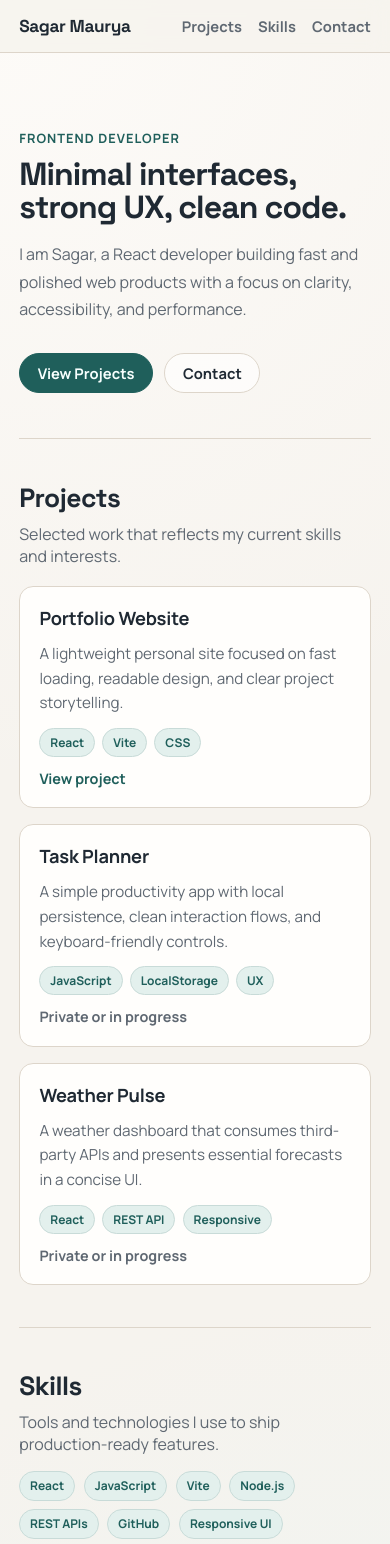
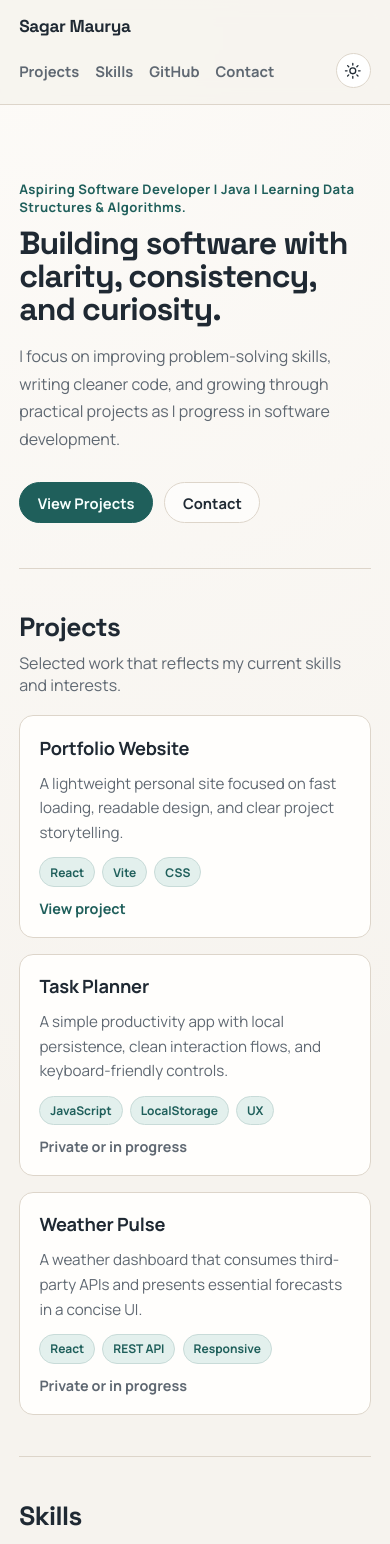
Before and after one commit to SagarXCode/portfolio, a React (Vite) app: page / in a window 390 px wide. Shown: the top 1544 px of the page. Built offline with nearby package versions, Linux system fonts and the light colour scheme.

Commit message:
feat: implement theme toggle and enhance GitHub stats section

```diff
--- a/src/App.css
+++ b/src/App.css
@@ -5,12 +5,34 @@
     --bg-accent: #edf5f2;
     --surface: #fffefc;
     --surface-alt: #fbf8f3;
+    --surface-strong: #ffffff;
     --text: #1f2933;
     --muted: #5f6872;
     --line: #ddd5ca;
     --accent: #1f5f5b;
     --accent-soft: #e3f0ed;
+    --bg-spot-1: #fdfbf8;
+    --bg-spot-2: #edf5f2;
+    --topbar-bg: rgba(246, 243, 238, 0.84);
+    --shadow-color: rgba(0, 0, 0, 0.55);
     --max-width: 1080px;
+}
+
+:root[data-theme='dark'] {
+    --bg: #10161d;
+    --bg-accent: #18232d;
+    --surface: #17212c;
+    --surface-alt: #1b2632;
+    --surface-strong: #202d3a;
+    --text: #e4ebf2;
+    --muted: #9fb0c2;
+    --line: #2d3c4c;
+    --accent: #7ec0bb;
+    --accent-soft: #21363c;
+    --bg-spot-1: #19222d;
+    --bg-spot-2: #152029;
+    --topbar-bg: rgba(16, 22, 29, 0.82);
+    --shadow-color: rgba(0, 0, 0, 0.78);
 }
 
 * {
@@ -26,10 +48,11 @@ body {
     font-family: 'Manrope', 'Segoe UI', sans-serif;
     color: var(--text);
     background:
-        radial-gradient(circle at 0% 0%, #fdfbf8 0%, transparent 38%),
-        radial-gradient(circle at 100% 100%, var(--bg-accent) 0%, transparent 36%),
+        radial-gradient(circle at 0% 0%, var(--bg-spot-1) 0%, transparent 38%),
+        radial-gradient(circle at 100% 100%, var(--bg-spot-2) 0%, transparent 36%),
         var(--bg);
     min-height: 100vh;
+    transition: background-color 0.25s ease, color 0.25s ease;
 }
 
 a {
@@ -46,7 +69,7 @@ a {
     top: 0;
     z-index: 20;
     border-bottom: 1px solid var(--line);
-    background: rgba(246, 243, 238, 0.84);
+    background: var(--topbar-bg);
     backdrop-filter: blur(10px);
 }
 
@@ -65,6 +88,21 @@ a {
     letter-spacing: -0.02em;
     font-size: 1.08rem;
     font-weight: 700;
+}
+
+.brand-button {
+    border: 0;
+    background: transparent;
+    color: var(--text);
+    padding: 0;
+    cursor: pointer;
+}
+
+.topbar-right {
+    margin-left: auto;
+    display: flex;
+    align-items: center;
+    gap: 0.8rem;
 }
 
 .topnav {
@@ -87,6 +125,35 @@ a {
     color: var(--text);
 }
 
+.theme-toggle {
+    width: 2.2rem;
+    height: 2.2rem;
+    border-radius: 999px;
+    border: 1px solid var(--line);
+    background: var(--surface-strong);
+    color: var(--text);
+    display: inline-flex;
+    align-items: center;
+    justify-content: center;
+    cursor: pointer;
+    transition: background-color 0.2s ease, border-color 0.2s ease, transform 0.2s ease;
+}
+
+.theme-toggle:hover {
+    border-color: var(--accent);
+    transform: translateY(-1px);
+}
+
+.theme-toggle:focus-visible {
+    outline: 2px solid var(--accent);
+    outline-offset: 2px;
+}
+
+.theme-toggle svg {
+    width: 1.1rem;
+    height: 1.1rem;
+}
+
 .main-content {
     max-width: var(--max-width);
     margin: 0 auto;
@@ -100,10 +167,9 @@ a {
 
 .eyebrow {
     margin: 0;
-    font-size: 0.8rem;
+    font-size: 0.82rem;
     font-weight: 700;
-    letter-spacing: 0.08em;
-    text-transform: uppercase;
+    letter-spacing: 0.03em;
     color: var(--accent);
 }
 
@@ -201,7 +267,7 @@ a {
 
 .project-card:hover {
     transform: translateY(-3px);
-    box-shadow: 0 18px 28px -24px rgba(0, 0, 0, 0.55);
+    box-shadow: 0 18px 28px -24px var(--shadow-color);
 }
 
 .project-title {
@@ -260,6 +326,40 @@ a {
     gap: 0.55rem;
 }
 
+.github-stats-grid {
+    margin-top: 1.1rem;
+    display: grid;
+    grid-template-columns: repeat(2, minmax(0, 1fr));
+    gap: 1rem;
+}
+
+.github-card {
+    border: 1px solid var(--line);
+    border-radius: 14px;
+    background: var(--surface);
+    padding: 0.9rem;
+}
+
+.github-card h3 {
+    margin: 0 0 0.65rem;
+    color: var(--muted);
+    font-size: 0.8rem;
+    letter-spacing: 0.08em;
+    text-transform: uppercase;
+}
+
+.github-card.wide {
+    grid-column: 1 / -1;
+}
+
+.github-image {
+    width: 100%;
+    display: block;
+    border-radius: 10px;
+    border: 1px solid var(--line);
+    background: var(--surface-strong);
+}
+
 .contact-card {
     margin-top: 1.1rem;
     border: 1px solid var(--line);
@@ -289,7 +389,7 @@ a {
     border: 1px solid var(--line);
     font-size: 0.88rem;
     font-weight: 700;
-    background: #fff;
+    background: var(--surface-strong);
 }
 
 .text-link:hover {
@@ -340,11 +440,24 @@ a {
     .projects-grid {
         grid-template-columns: 1fr;
     }
+
+    .github-stats-grid {
+        grid-template-columns: 1fr;
+    }
+
+    .github-card.wide {
+        grid-column: auto;
+    }
 }
 
 @media (max-width: 700px) {
     .topbar-inner {
         flex-wrap: wrap;
+    }
+
+    .topbar-right {
+        width: 100%;
+        justify-content: space-between;
     }
 
     .hero {
--- a/src/App.jsx
+++ b/src/App.jsx
@@ -1,3 +1,4 @@
+import { useEffect, useMemo, useState } from 'react';
 import Navbar from './components/layout/Navbar';
 import Footer from './components/layout/Footer';
 import ProjectCard from './components/ui/ProjectCard';
@@ -5,28 +6,68 @@ import SkillBadge from './components/ui/SkillBadge';
 import { projects } from './data/projects';
 
 const skills = [
-  'React',
-  'JavaScript',
-  'Vite',
-  'Node.js',
-  'REST APIs',
+  'Java',
+  'Data Structures',
+  'Algorithms',
+  'Problem Solving',
+  'Spring Boot',
+  'Git',
   'GitHub',
-  'Responsive UI',
-  'Performance',
+  'SQL',
 ];
 
+const GITHUB_USERNAME = 'SagarXCode';
+
+const getInitialTheme = () => {
+  if (typeof window === 'undefined') {
+    return 'light';
+  }
+
+  const savedTheme = window.localStorage.getItem('theme');
+  if (savedTheme === 'light' || savedTheme === 'dark') {
+    return savedTheme;
+  }
+
+  return window.matchMedia('(prefers-color-scheme: dark)').matches ? 'dark' : 'light';
+};
+
 function App() {
+  const [theme, setTheme] = useState(getInitialTheme);
+
+  useEffect(() => {
+    document.documentElement.setAttribute('data-theme', theme);
+    window.localStorage.setItem('theme', theme);
+  }, [theme]);
+
+  const githubStatsUrl = useMemo(() => {
+    const isDark = theme === 'dark';
+    const titleColor = isDark ? 'e4ebf2' : '1f2933';
+    const textColor = isDark ? '9fb0c2' : '5f6872';
+    const iconColor = isDark ? '7ec0bb' : '1f5f5b';
+
+    return `https://github-readme-stats.vercel.app/api?username=${GITHUB_USERNAME}&show_icons=true&hide_border=true&bg_color=00000000&title_color=${titleColor}&text_color=${textColor}&icon_color=${iconColor}`;
+  }, [theme]);
+
+  const contributionGraphUrl = useMemo(() => {
+    const graphTheme = theme === 'dark' ? 'github-dark' : 'github-light';
+    return `https://github-readme-activity-graph.vercel.app/graph?username=${GITHUB_USERNAME}&theme=${graphTheme}&hide_border=true&radius=8`;
+  }, [theme]);
+
+  const handleThemeToggle = () => {
+    setTheme((currentTheme) => (currentTheme === 'light' ? 'dark' : 'light'));
+  };
+
   return (
     <div className="site-shell">
-      <Navbar />
+      <Navbar theme={theme} onToggleTheme={handleThemeToggle} />
 
       <main className="main-content">
         <section id="home" className="hero reveal" style={{ animationDelay: '0.05s' }}>
-          <p className="eyebrow">Frontend Developer</p>
-          <h1>Minimal interfaces, strong UX, clean code.</h1>
+          <p className="eyebrow">Aspiring Software Developer | Java | Learning Data Structures & Algorithms.</p>
+          <h1>Building software with clarity, consistency, and curiosity.</h1>
           <p className="lead">
-            I am Sagar, a React developer building fast and polished web products with a focus on
-            clarity, accessibility, and performance.
+            I focus on improving problem-solving skills, writing cleaner code, and growing through
+            practical projects as I progress in software development.
           </p>
 
           <div className="hero-actions">
@@ -71,6 +112,35 @@ function App() {
           </div>
         </section>
 
+        <section id="github" className="section reveal" style={{ animationDelay: '0.26s' }}>
+          <header className="section-header">
+            <h2>GitHub Activity</h2>
+            <p>Live stats and contribution graph from my GitHub profile.</p>
+          </header>
+
+          <div className="github-stats-grid">
+            <article className="github-card">
+              <h3>GitHub Stats</h3>
+              <img
+                className="github-image"
+                src={githubStatsUrl}
+                alt={`${GITHUB_USERNAME} GitHub statistics`}
+                loading="lazy"
+              />
+            </article>
+
+            <article className="github-card wide">
+              <h3>Contribution Graph</h3>
+              <img
+                className="github-image"
+                src={contributionGraphUrl}
+                alt={`${GITHUB_USERNAME} contribution graph`}
+                loading="lazy"
+              />
+            </article>
+          </div>
+        </section>
+
         <section id="contact" className="section reveal" style={{ animationDelay: '0.3s' }}>
           <header className="section-header">
             <h2>Contact</h2>
@@ -79,7 +149,7 @@ function App() {
 
           <div className="contact-card">
             <div className="contact-copy">
-              <p>Open to frontend roles, freelance projects, and collaborations.</p>
+              <p>Open to software developer opportunities, internships, and collaborations.</p>
             </div>
             <div className="contact-links">
               <a className="text-link" href="mailto:hello@sagar.dev">
--- a/src/components/layout/Navbar.jsx
+++ b/src/components/layout/Navbar.jsx
@@ -1,17 +1,25 @@
 const links = [
   { href: '#projects', label: 'Projects' },
   { href: '#skills', label: 'Skills' },
+  { href: '#github', label: 'GitHub' },
   { href: '#contact', label: 'Contact' },
 ];
 
-export default function Navbar() {
+export default function Navbar({ theme, onToggleTheme }) {
+  const handleBrandClick = () => {
+    window.scrollTo({ top: 0, behavior: 'smooth' });
+  };
+
+  const nextTheme = theme === 'light' ? 'dark' : 'light';
+
   return (
     <header className="topbar">
       <div className="topbar-inner">
-        <a href="#home" className="brand">
+        <button type="button" className="brand brand-button" onClick={handleBrandClick}>
           Sagar Maurya
-        </a>
+        </button>
 
+        <div className="topbar-right">
           <nav aria-label="Primary">
             <ul className="topnav">
               {links.map((link) => (
@@ -21,6 +29,38 @@ export default function Navbar() {
               ))}
             </ul>
           </nav>
+
+          <button
+            type="button"
+            className="theme-toggle"
+            onClick={onToggleTheme}
+            aria-label={`Switch to ${nextTheme} mode`}
+            title={`Switch to ${nextTheme} mode`}
+          >
+            {theme === 'light' ? (
+              <svg viewBox="0 0 24 24" fill="none" aria-hidden="true">
+                <circle cx="12" cy="12" r="4" stroke="currentColor" strokeWidth="1.8" />
+                <path
+                  d="M12 2v2.2M12 19.8V22M4.93 4.93l1.55 1.55M17.52 17.52l1.55 1.55M2 12h2.2M19.8 12H22M4.93 19.07l1.55-1.55M17.52 6.48l1.55-1.55"
+                  stroke="currentColor"
+                  strokeLinecap="round"
+                  strokeLinejoin="round"
+                  strokeWidth="1.8"
+                />
+              </svg>
+            ) : (
+              <svg viewBox="0 0 24 24" fill="none" aria-hidden="true">
+                <path
+                  d="M21 12.79A9 9 0 1 1 11.21 3a7 7 0 0 0 9.79 9.79z"
+                  stroke="currentColor"
+                  strokeLinecap="round"
+                  strokeLinejoin="round"
+                  strokeWidth="1.8"
+                />
+              </svg>
+            )}
+          </button>
+        </div>
       </div>
     </header>
   );
```
Lines whose indentation alone changed are shown as unchanged.
